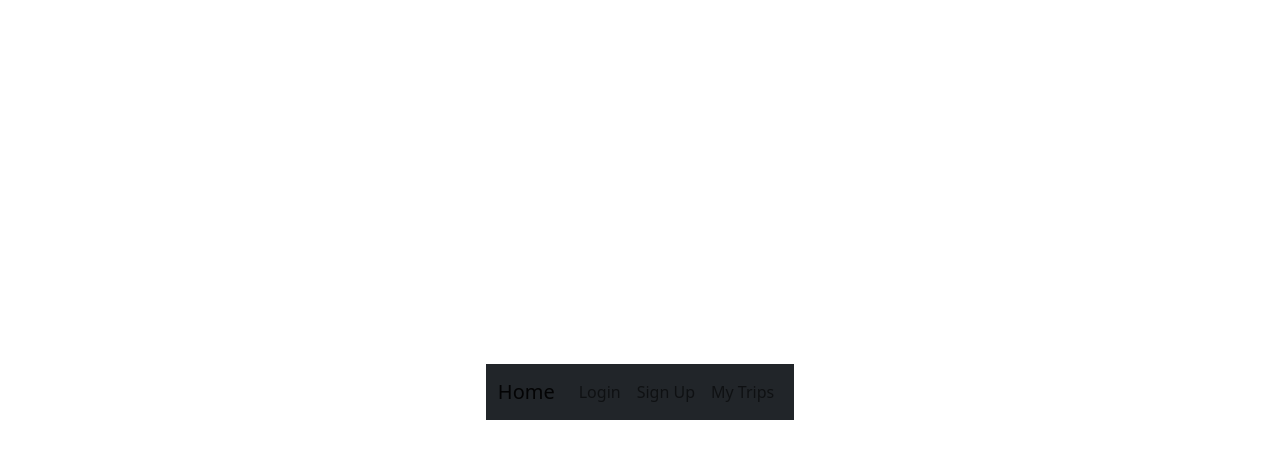
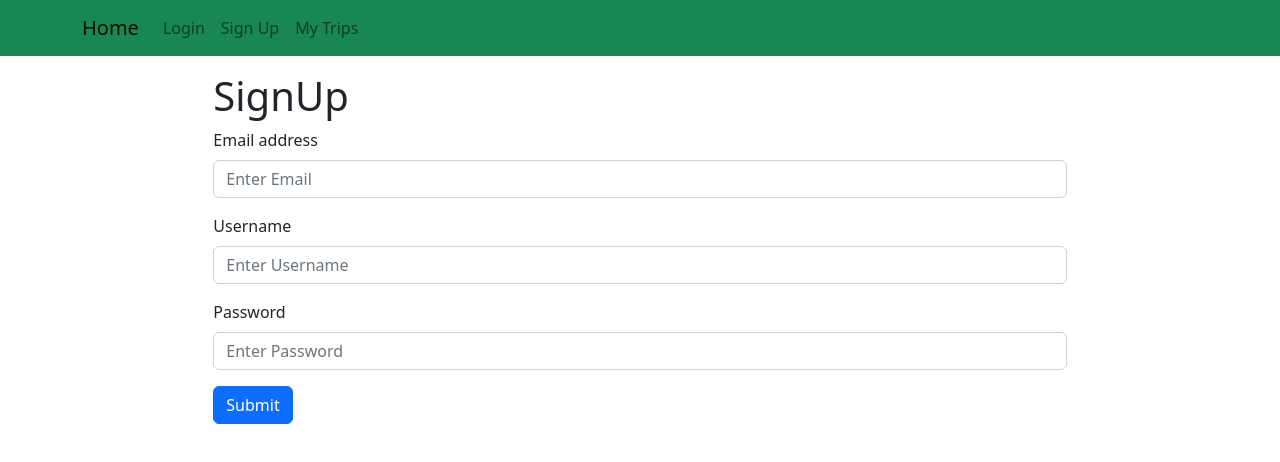
Before and after one commit to khevb27/MERN-APP, a React (Create React App) app in the folder client/: page /signup in a window 1280 px wide. Shown: the top 462 px of the page. Built offline with nearby package versions, Linux system fonts and the light colour scheme.

Commit message:
Signup  workingish

```diff
--- a/client/package.json
+++ b/client/package.json
@@ -2,11 +2,14 @@
   "name": "client",
   "version": "0.1.0",
   "private": true,
+  "proxy": "http://localhost:3001",
   "dependencies": {
+    "@apollo/client": "^3.5.8",
     "@testing-library/jest-dom": "^5.16.5",
     "@testing-library/react": "^13.4.0",
     "@testing-library/user-event": "^13.5.0",
     "bootstrap": "^5.2.3",
+    "jwt-decode": "^3.1.2",
     "react": "^18.2.0",
     "react-bootstrap": "^2.7.2",
     "react-dom": "^18.2.0",
--- a/client/src/App.js
+++ b/client/src/App.js
@@ -1,22 +1,55 @@
+import React from 'react';
+import {
+  ApolloClient,
+  InMemoryCache,
+  ApolloProvider,
+  createHttpLink,
+} from '@apollo/client';
+import 'bootstrap/dist/css/bootstrap.min.css';
+import { setContext } from '@apollo/client/link/context';
+import { BrowserRouter as Router, Routes, Route } from 'react-router-dom';
+
 import HomePage from './components/pages/Homepage';
 import Login from './components/pages/login';
+import SignUp from './components/pages/signup';
 import Nav from './components/Nav';
-import 'bootstrap/dist/css/bootstrap.min.css';
 
-import { Route , Routes } from 'react-router-dom';
+const httpLink = createHttpLink({
+  uri: '/graphql',
+});
+
+const authLink = setContext((_, { headers }) => {
+  const token = localStorage.getItem('id_token');
+  return {
+    headers: {
+      ...headers,
+      authorization: token ? `Bearer ${token}` : '',
+    },
+  };
+});
+
+const client = new ApolloClient({
+  link: authLink.concat(httpLink),
+  cache: new InMemoryCache(),
+});
+
 function App() {
   return (
-    <>
+    <ApolloProvider client={client}>
+      <Router>
+    <div>
       <header>
         <Nav/>
       </header>
-      <div className='m-3'>
         <Routes>
           <Route path='/' element={<HomePage/>} />
           <Route path='/login' element={<Login/>} />
+          <Route path='/signup' element={<SignUp/>} />
+
         </Routes>
       </div>
-    </>
+      </Router>
+    </ApolloProvider>
     );
 }
 export default App;
--- a/client/src/components/Nav.js
+++ b/client/src/components/Nav.js
@@ -5,14 +5,14 @@ import Container from 'react-bootstrap/Container';
 
 function NavBar() {
 return (
-    <Navbar bg="dark" expand="lg" className="justify-content-center"> {/* Make the navbar inline */}
+    <Navbar bg="success" expand="lg" className="justify-content-center"> {/* Make the navbar inline */}
     <Container>
       <Navbar.Brand href="/">Home</Navbar.Brand>
       <Navbar.Toggle aria-controls="basic-navbar-nav" />
       <Navbar.Collapse id="basic-navbar-nav">
         <Nav className="navbar-nav">
           <Nav.Link href="/login">Login</Nav.Link>
-          <Nav.Link href="#">Sign Up</Nav.Link>
+          <Nav.Link href="/signup">Sign Up</Nav.Link>
           <Nav.Link href="#">My Trips</Nav.Link>
         </Nav>
       </Navbar.Collapse>
--- a/client/src/components/pages/login.js
+++ b/client/src/components/pages/login.js
@@ -1,12 +1,14 @@
 import React from "react";
+import "../../index.css"
 
-
-function HomePage() {
+function Login() {
     return (
       <>
-          <h1>Login!</h1>
+      <div className="text-center">
+           <h1>Login!</h1>
+      </div>
       </>
     );
   }
 
-  export default HomePage;
+  export default Login;
--- a/client/src/components/pages/signup.js
+++ b/client/src/components/pages/signup.js
@@ -0,0 +1,56 @@
+import Button from 'react-bootstrap/Button';
+import Form from 'react-bootstrap/Form';
+import React, {useState} from 'react';
+import { useMutation } from '@apollo/client';
+import { ADD_USER } from '../../utils/mutations';
+
+import Auth from '../../utils/auth';
+
+function BasicExample() {
+  const [username, setUser] = useState("");
+  const [email, setEmail] = useState("");
+  const [password, setPassword] = useState("");
+
+  const [addUser, { error, data }] = useMutation(ADD_USER);
+  const handleSignupSubmit = async (event) => {
+    event.preventDefault();
+    console.log(`The Username you entered was: ${username}, The Email you entered was: ${email}, The Password you entered was: ${password}`)
+    try {
+      const { data } = await addUser({
+        variables:
+        { username: username, email: email, password: password },
+
+      });
+
+      Auth.login(data.addUser.token);
+    } catch (e) {
+      console.error(e);
+    }
+  };
+
+return (
+    <Form className="col-8 mx-auto m-3" onSubmit={handleSignupSubmit}>
+        <h1>SignUp</h1>
+      <Form.Group className="mb-3" controlId="formBasicEmail" >
+        <Form.Label>Email address</Form.Label>
+        <Form.Control type="email" placeholder="Enter Email" value={email}
+          onChange={(e) => setEmail(e.target.value)}/>
+      </Form.Group>
+      <Form.Group className="mb-3">
+        <Form.Label>Username</Form.Label>
+        <Form.Control type="text" placeholder="Enter Username" value={username}
+          onChange={(e) => setUser(e.target.value)}/>
+      </Form.Group>
+      <Form.Group className="mb-3" controlId="formBasicPassword">
+        <Form.Label>Password</Form.Label>
+        <Form.Control type="password" placeholder="Enter Password" value={password}
+          onChange={(e) => setPassword(e.target.value)}/>
+      </Form.Group>
+      <Button variant="primary" type="submit">
+        Submit
+      </Button>
+    </Form>
+  );
+}
+
+export default BasicExample;
--- a/client/src/index.css
+++ b/client/src/index.css
@@ -14,12 +14,14 @@ code {
 
 /* Homepage */
 body {
-  display: flex;
   justify-content: center;
-  align-items: center;
   height: 100vh;
 }
 
 .navbar-nav {
   display: inline-block;
 }
+
+.AlignCenter{
+  align-items: center;
+}
--- a/client/src/index.js
+++ b/client/src/index.js
@@ -3,14 +3,11 @@ import ReactDOM from 'react-dom/client';
 import './index.css';
 import App from './App';
 import reportWebVitals from './reportWebVitals';
-import { BrowserRouter } from 'react-router-dom';
 
 const root = ReactDOM.createRoot(document.getElementById('root'));
 root.render(
   <React.StrictMode>
-    <BrowserRouter>
       <App />
-    </BrowserRouter>
   </React.StrictMode>
 );
 
--- /dev/null
+++ b/client/src/utils/auth.js
@@ -0,0 +1,37 @@
+import decode from 'jwt-decode';
+
+class AuthService {
+  getProfile() {
+    return decode(this.getToken());
+  }
+
+  loggedIn() {
+    const token = this.getToken();
+    return token && !this.isTokenExpired(token) ? true : false;
+  }
+
+  isTokenExpired(token) {
+    const decoded = decode(token);
+    if (decoded.exp < Date.now() / 1000) {
+      localStorage.removeItem('id_token');
+      return true;
+    }
+    return false;
+  }
+
+  getToken() {
+    return localStorage.getItem('id_token');
+  }
+
+  login(idToken) {
+    localStorage.setItem('id_token', idToken);
+    window.location.assign('/');
+  }
+
+  logout() {
+    localStorage.removeItem('id_token');
+    window.location.reload();
+  }
+}
+
+export default new AuthService();
--- /dev/null
+++ b/client/src/utils/mutations.js
@@ -0,0 +1,13 @@
+import { gql } from '@apollo/client';
+
+export const ADD_USER = gql`
+  mutation addUser($username: String!, $email: String!, $password: String!) {
+    addUser(username: $username, email: $email, password: $password) {
+      token
+      user {
+        _id
+        username
+      }
+    }
+  }
+`;
```
Also changed, not shown: 1 other file (tests, documents, lock files or other folders).
